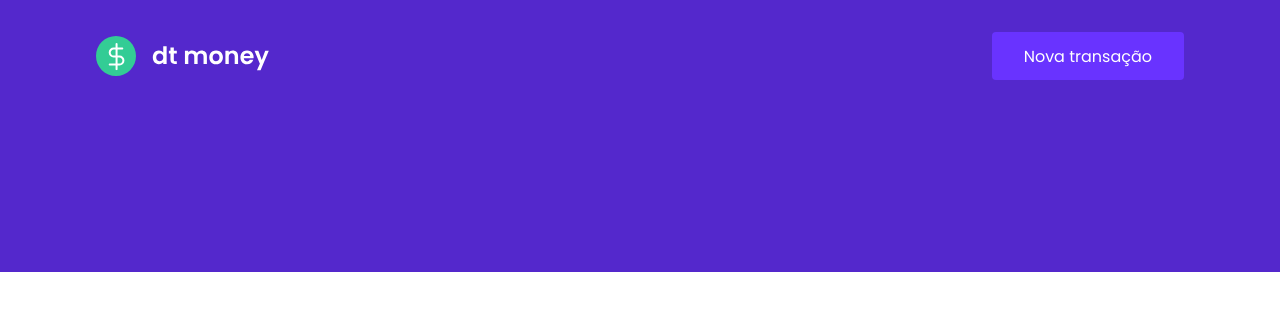
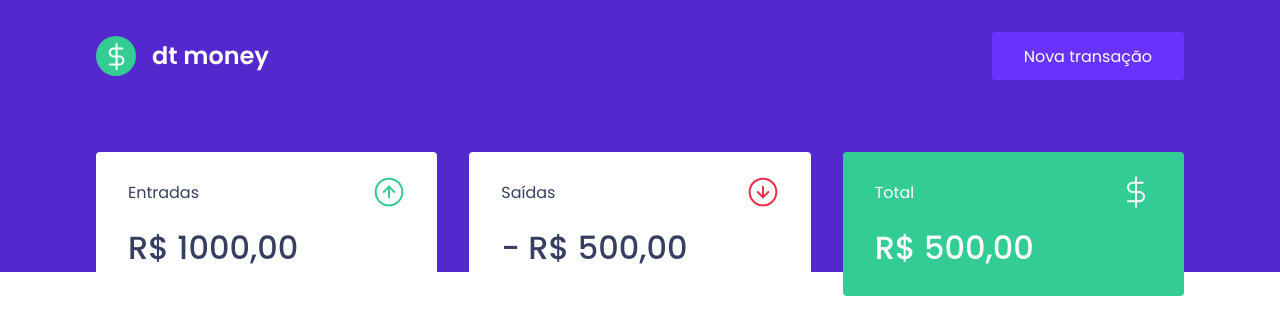
Before and after one commit to diegoveigass/ignite-dtmoney, a React (Create React App) app: page / in a window 1280 px wide. Shown: the top 334 px of the page. Built offline with nearby package versions, Linux system fonts and the light colour scheme.

Commit message:
Componente: Dashboard
Criação do nosso componente Dashboard e Summary e aplicação da estilização. Adição de um novo tamanho de fonte. Adição de nova cor nas variáveis

```diff
--- a/public/index.html
+++ b/public/index.html
@@ -9,7 +9,7 @@
     <link rel="shortcut icon" href="favicon.png" type="image/png" />
 
     <link
-      href="https://fonts.googleapis.com/css2?family=Poppins:wght@400;600&display=swap"
+      href="https://fonts.googleapis.com/css2?family=Poppins:wght@400;500;600&display=swap"
       rel="stylesheet"
     />
 
--- a/src/App.tsx
+++ b/src/App.tsx
@@ -1,3 +1,4 @@
+import { Dashboard } from './components/Dashboard';
 import { Header } from './components/Header';
 import { GlobalStyle } from './styles/global';
 
@@ -5,6 +6,7 @@
   return (
     <>
       <Header />
+      <Dashboard />
       <GlobalStyle />
     </>
   );
--- /dev/null
+++ b/src/components/Dashboard/index.tsx
@@ -0,0 +1,10 @@
+import { Summary } from '../Summary';
+import { Container } from './styles';
+
+export function Dashboard() {
+  return (
+    <Container>
+      <Summary />
+    </Container>
+  );
+}
--- /dev/null
+++ b/src/components/Dashboard/styles.ts
@@ -0,0 +1,7 @@
+import styled from 'styled-components';
+
+export const Container = styled.main`
+  max-width: 1120px;
+  margin: 0 auto;
+  padding: 2.5rem 1rem;
+`;
--- /dev/null
+++ b/src/components/Summary/index.tsx
@@ -0,0 +1,33 @@
+import incomeImg from '../../assets/income.svg';
+import outcomeImg from '../../assets/outcome.svg';
+import totalImg from '../../assets/total.svg';
+
+import { Container } from './styles';
+
+export function Summary() {
+  return (
+    <Container>
+      <div>
+        <header>
+          <p>Entradas</p>
+          <img src={incomeImg} alt="Entradas" />
+        </header>
+        <strong>R$ 1000,00</strong>
+      </div>
+      <div>
+        <header>
+          <p>Saídas</p>
+          <img src={outcomeImg} alt="Saídas" />
+        </header>
+        <strong>- R$ 500,00</strong>
+      </div>
+      <div className="highlight-background">
+        <header>
+          <p>Total</p>
+          <img src={totalImg} alt="Total" />
+        </header>
+        <strong>R$ 500,00</strong>
+      </div>
+    </Container>
+  );
+}
--- /dev/null
+++ b/src/components/Summary/styles.ts
@@ -0,0 +1,34 @@
+import styled from 'styled-components';
+
+export const Container = styled.div`
+  display: grid;
+  grid-template-columns: repeat(3, 1fr);
+  gap: 2rem;
+  margin-top: -10rem;
+
+  div {
+    background: var(--shape);
+    padding: 1.5rem 2rem;
+    border-radius: 0.25rem;
+    color: var(--text-title);
+
+    header {
+      display: flex;
+      align-items: center;
+      justify-content: space-between;
+    }
+
+    strong {
+      display: block;
+      margin-top: 1rem;
+      font-size: 2rem;
+      line-height: 3rem;
+      font-weight: 500;
+    }
+
+    &.highlight-background {
+      background: var(--green);
+      color: #fff;
+    }
+  }
+`;
--- a/src/styles/global.ts
+++ b/src/styles/global.ts
@@ -4,6 +4,7 @@
   :root {
     --background: #f0f2f5;
     --red: #e52e4d;
+    --green: #33cc95;
     --blue: #5428cc;
 
     --blue-light: #6933ff;
```
